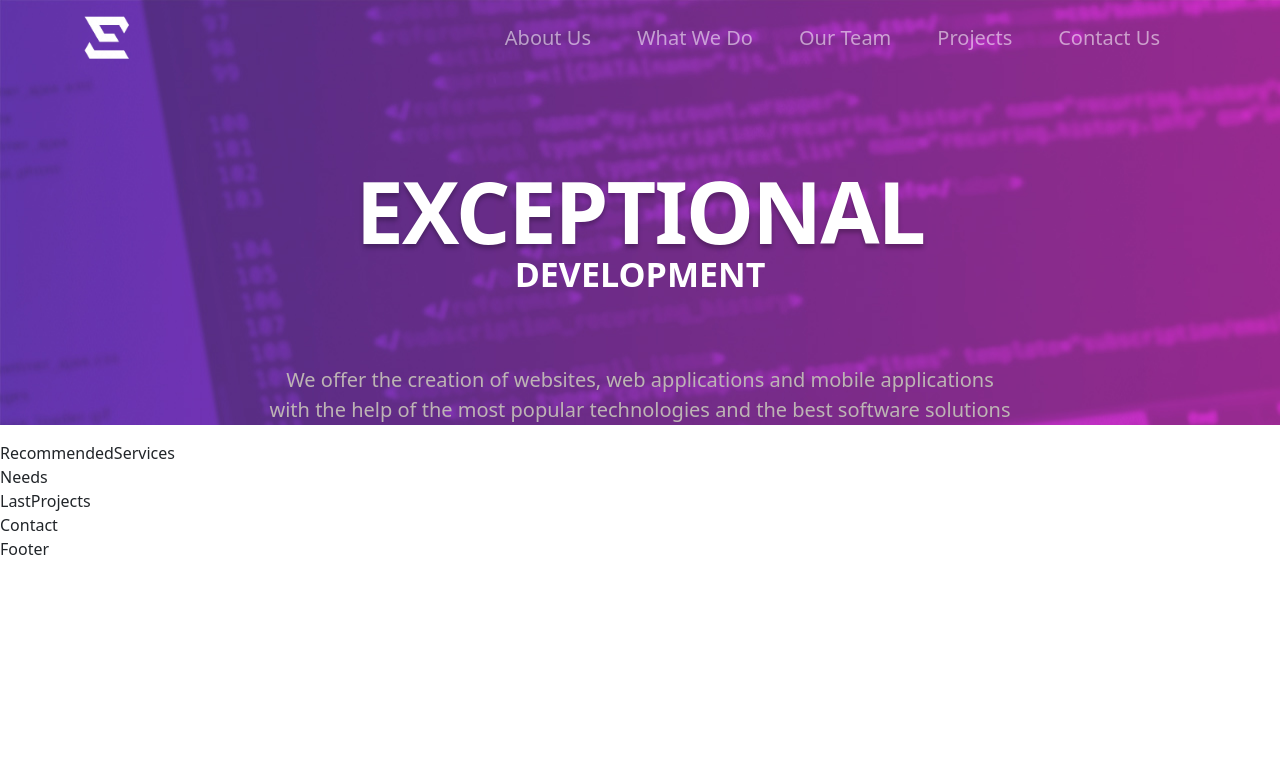
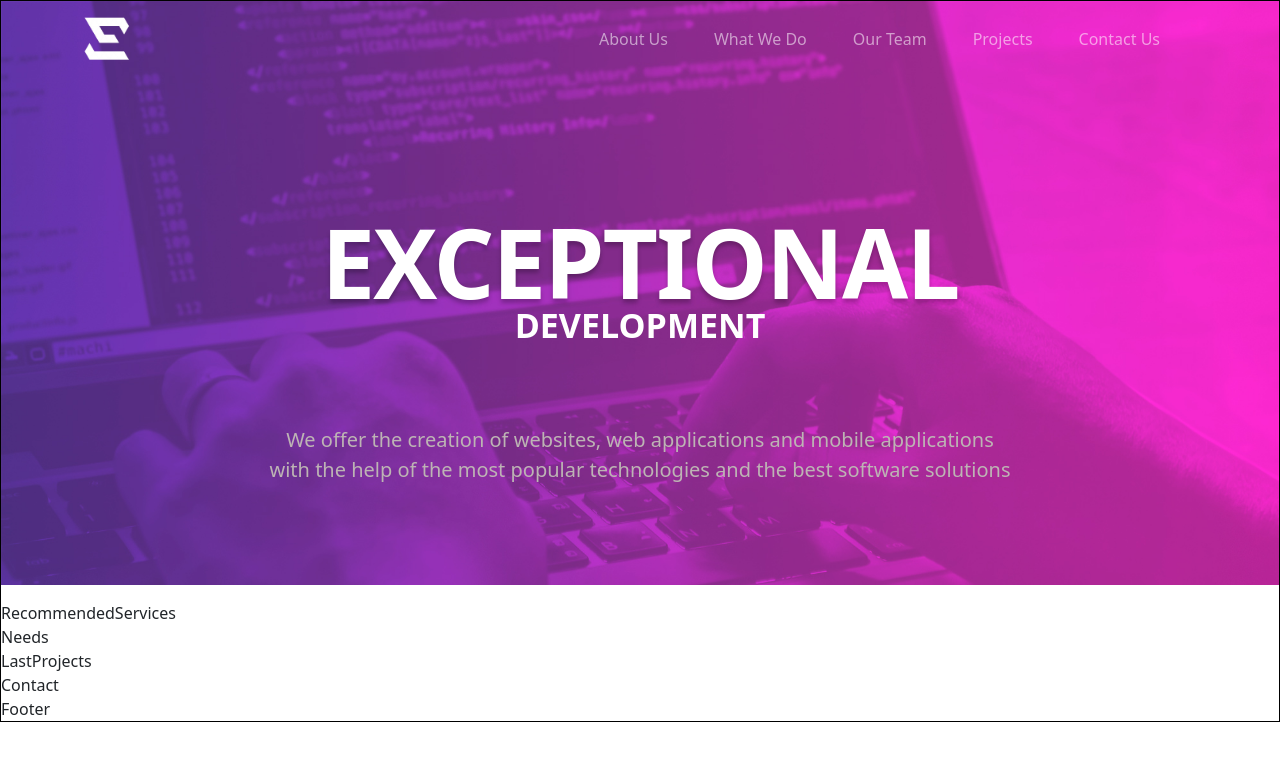
Before and after one commit to Ado2211/Exceptional-Dev, a React (Create React App) app: page / in a window 1280 px wide. Shown: the top 760 px of the page. Built offline with nearby package versions, Linux system fonts and the light colour scheme.

Commit message:
changes, navbar

```diff
--- a/src/App.css
+++ b/src/App.css
@@ -3,3 +3,7 @@
   padding: 0px;
 
 }
+
+.app {
+border: 1px solid black
+}
--- a/src/components/Header/Header.scss
+++ b/src/components/Header/Header.scss
@@ -1,13 +1,16 @@
 .header {
   background-image: url(../../assets/headerBackground.jfif);
+
+background-size: cover;
+background-repeat: no-repeat;
 }
 
 .brand {
- margin-top: 100px;
+ margin-top: 150px;
 
 
   font-weight: 800;
-  font-size: 86px;
+  font-size: 96px;
   line-height: 70px;
   /* identical to box height, or 104% */
 
@@ -17,14 +20,23 @@
   color: #FFFFFF;
 
   text-shadow: 0px 4px 4px rgba(0, 0, 0, 0.25);
+
+
 }
+
+@media screen and (max-width: 750px) {
+ .brand {
+  font-size: 66px;
+ }
+}
+
 
 .dev {
   color: white;
   text-align: center;
   font-weight: 800;
   font-size: 34px;
-  margin-bottom: 70px;
+  margin-bottom: 79px;
 }
 
 .paragraf {
@@ -32,4 +44,5 @@
   font-size: medium;
   text-align: center;
   font-size: 20px;
+  padding-bottom: 100px;
 }
--- a/src/components/Header/Navbar/Navbar.tsx
+++ b/src/components/Header/Navbar/Navbar.tsx
@@ -7,7 +7,7 @@ import * as ReactBootStrap from "react-bootstrap";
 const Navbar = () => {
     return (
         <>
-            <ReactBootStrap.Navbar collapseOnSelect expand="xl" className="h5" variant="dark"  >
+            <ReactBootStrap.Navbar collapseOnSelect expand="xl" className="navbar" variant="dark"  >
                 <ReactBootStrap.Navbar.Brand href="#home" > <img src={logo} className="logo" ></img></ReactBootStrap.Navbar.Brand>
                 <ReactBootStrap.Navbar.Toggle aria-controls="responsive-navbar-nav" />
                 <ReactBootStrap.Navbar.Collapse id="responsive-navbar-nav">
--- a/src/index.css
+++ b/src/index.css
@@ -7,7 +7,6 @@ body {
   -moz-osx-font-smoothing: grayscale;
 }
 
-code {
-  font-family: source-code-pro, Menlo, Monaco, Consolas, 'Courier New',
-    monospace;
+* {
+  font-family:   Verdana, sans-serif,
 }
```
Also changed, not shown: src/assets/bgWhy.png (added).
